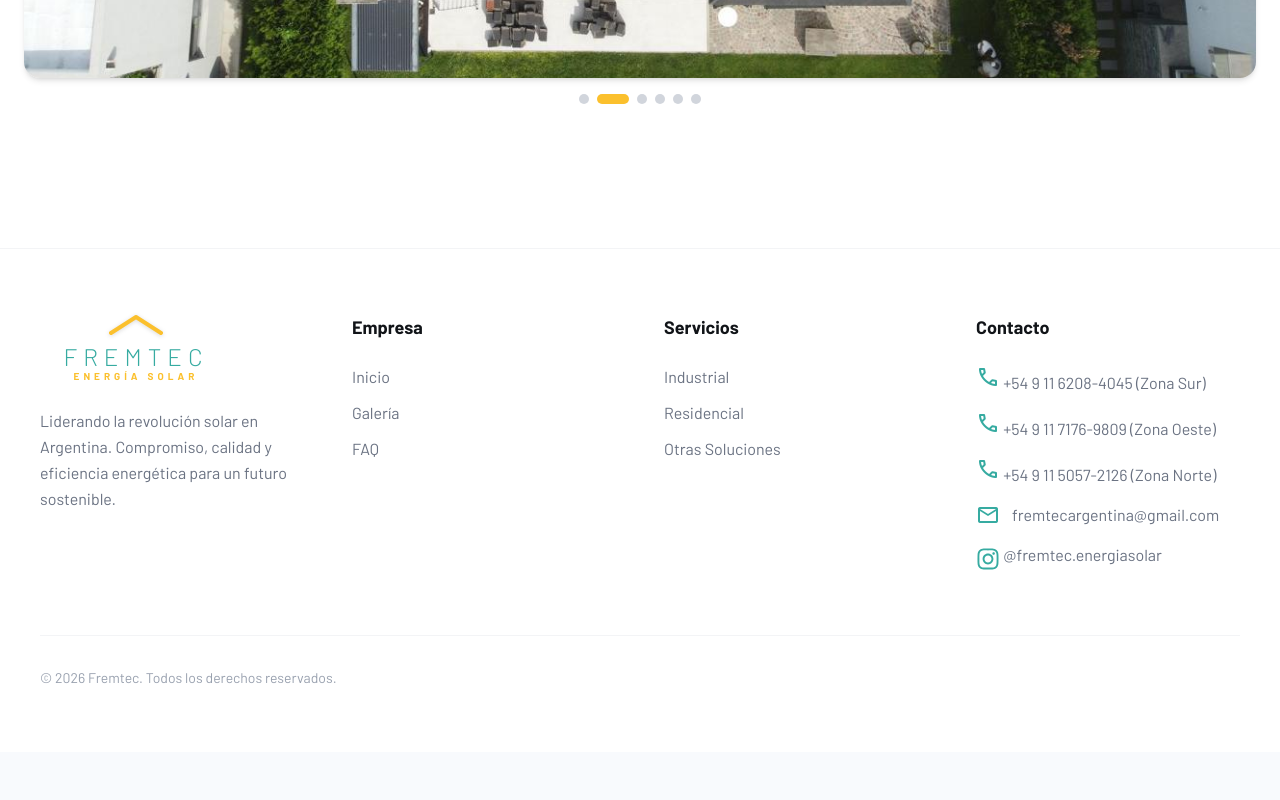
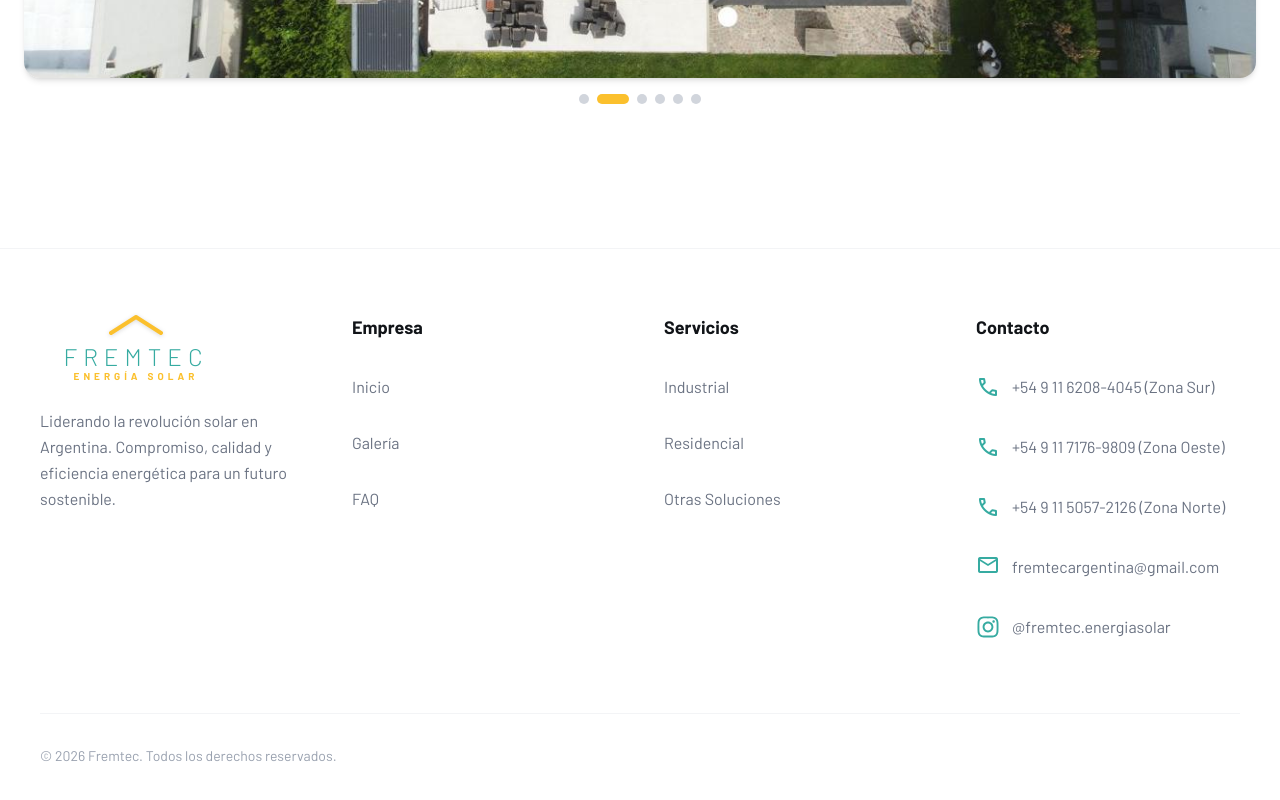
Before and after one commit to JCM200309/fremtec, a React (Vite) app: page /galeria in a window 1280 px wide. Shown: the part 2273-3073 px from the top of the page. Before the commit the page ends 3025 px from the top, so only its background shows below. Built offline with nearby package versions, Linux system fonts and the light colour scheme.

Commit message:
Mejoras de SEO y Mobile

```diff
--- a/components/Features.tsx
+++ b/components/Features.tsx
@@ -48,8 +48,8 @@ const Features: React.FC = () => {
               Somos una empresa que nos adecuamos a la necesidad de cada cliente, con un equipo de trabajo postventa que asiste las 24hs ante cualquier consulta.
             </p>
             <button
-            onClick={() => navigate("/faq")}
-            className="w-fit mt-4 text-primary font-bold hover:translate-x-2 transition-transform inline-flex items-center text-lg" >
+              onClick={() => navigate("/faq")}
+              className="w-fit mt-4 text-primary font-bold hover:translate-x-2 transition-transform inline-flex items-center text-lg py-2 min-h-[44px]" >
               Preguntas comunes <span className="material-symbols-outlined ml-2">chevron_right</span>
             </button>
           </div>
--- a/components/Footer.tsx
+++ b/components/Footer.tsx
@@ -1,7 +1,7 @@
 
 import React from 'react';
 import Logo from './Logo';
-import { FaInstagram  } from "react-icons/fa";
+import { FaInstagram } from "react-icons/fa";
 
 const Footer: React.FC = () => {
   return (
@@ -14,7 +14,7 @@ const Footer: React.FC = () => {
               {/* LOGO PROTAGONISTA */}
 
               <div className="animate-brand-entry w-40 md:w-48 opacity-90">
-                <Logo/>
+                <Logo />
               </div>
 
 
@@ -42,9 +42,9 @@ const Footer: React.FC = () => {
           <div className="flex flex-col gap-6">
             <h4 className="text-[#111418] font-bold text-lg">Empresa</h4>
             <div className="flex flex-col gap-3">
-              <a className="text-gray-500 hover:text-primary transition-colors text-base" href="/">Inicio</a>
-              <a className="text-gray-500 hover:text-primary transition-colors text-base" href="/galeria">Galería</a>
-              <a className="text-gray-500 hover:text-primary transition-colors text-base" href="/faq">FAQ</a>
+              <a className="text-gray-500 hover:text-primary transition-colors text-base py-2 min-h-[44px] flex items-center" href="/">Inicio</a>
+              <a className="text-gray-500 hover:text-primary transition-colors text-base py-2 min-h-[44px] flex items-center" href="/galeria">Galería</a>
+              <a className="text-gray-500 hover:text-primary transition-colors text-base py-2 min-h-[44px] flex items-center" href="/faq">FAQ</a>
             </div>
           </div>
 
@@ -52,9 +52,9 @@ const Footer: React.FC = () => {
           <div className="flex flex-col gap-6">
             <h4 className="text-[#111418] font-bold text-lg">Servicios</h4>
             <div className="flex flex-col gap-3">
-              <a href="/industrial" className="text-gray-500 hover:text-primary transition-colors text-base">Industrial</a>
-              <a href="/residencial" className="text-gray-500 hover:text-primary transition-colors text-base">Residencial</a>
-              <a href="/otras-soluciones" className="text-gray-500 hover:text-primary transition-colors text-base">Otras Soluciones</a>
+              <a href="/industrial" className="text-gray-500 hover:text-primary transition-colors text-base py-2 min-h-[44px] flex items-center">Industrial</a>
+              <a href="/residencial" className="text-gray-500 hover:text-primary transition-colors text-base py-2 min-h-[44px] flex items-center">Residencial</a>
+              <a href="/otras-soluciones" className="text-gray-500 hover:text-primary transition-colors text-base py-2 min-h-[44px] flex items-center">Otras Soluciones</a>
             </div>
           </div>
 
@@ -63,32 +63,32 @@ const Footer: React.FC = () => {
             <h4 className="text-[#111418] font-bold text-lg">Contacto</h4>
             <div className="flex flex-col gap-4 text-base text-gray-500">
               <div className="flex items-start gap-3">
-                <a href="https://wa.me/541162084045" target="_blank" rel="noopener noreferrer" className="transition-transform">
+                <a href="https://wa.me/541162084045" target="_blank" rel="noopener noreferrer" className="transition-transform py-2 min-h-[44px] flex items-center gap-3">
                   <span className="material-symbols-outlined text-primary">call</span>
                   <span> +54 9 11 6208-4045 (Zona Sur)</span>
                 </a>
 
               </div>
               <div className="flex items-start gap-3">
-                <a href="https://wa.me/541171769809" target="_blank" rel="noopener noreferrer" className="transition-transform">
+                <a href="https://wa.me/541171769809" target="_blank" rel="noopener noreferrer" className="transition-transform py-2 min-h-[44px] flex items-center gap-3">
                   <span className="material-symbols-outlined text-primary">call</span>
                   <span> +54 9 11 7176-9809 (Zona Oeste)</span>
                 </a>
               </div>
               <div className="flex items-start gap-3">
-                <a href="https://wa.me/541150572126" target="_blank" rel="noopener noreferrer" className="transition-transform">
+                <a href="https://wa.me/541150572126" target="_blank" rel="noopener noreferrer" className="transition-transform py-2 min-h-[44px] flex items-center gap-3">
                   <span className="material-symbols-outlined text-primary">call</span>
                   <span> +54 9 11 5057-2126 (Zona Norte)</span>
                 </a>
               </div>
 
               <div className="flex items-start gap-3">
-                <span className="material-symbols-outlined text-primary">email</span>
-                <span>fremtecargentina@gmail.com</span>
+                <span className="material-symbols-outlined text-primary py-2">email</span>
+                <span className="py-2 min-h-[44px] flex items-center">fremtecargentina@gmail.com</span>
               </div>
               <div className="flex items-start gap-3">
-                <a href="https://www.instagram.com/fremtec.energiasolar/?hl=es-la" target="_blank" rel="noopener noreferrer" className="transition-transform">
-                  <FaInstagram className=" material-symbols-outlined text-primary mt-1"/>
+                <a href="https://www.instagram.com/fremtec.energiasolar/?hl=es-la" target="_blank" rel="noopener noreferrer" className="transition-transform py-2 min-h-[44px] flex items-center gap-3">
+                  <FaInstagram className=" material-symbols-outlined text-primary" />
                   <span> @fremtec.energiasolar</span>
                 </a>
 
--- a/components/Hero.tsx
+++ b/components/Hero.tsx
@@ -52,10 +52,10 @@ const Hero: React.FC = () => {
 
       {/* Indicador de scroll - ARREGLADO Y ANIMADO */}
 
-     <div className="hidden sm:flex md:flex lg:flex absolute bottom-4 sm:bottom-1 md:bottom-2 left-1/2 right-1/2 -translate-x-1/2 animate-bounce-slow z-30 flex-col items-center pointer-events-none">
+      <div className="flex absolute bottom-4 sm:bottom-1 md:bottom-2 left-1/2 right-1/2 -translate-x-1/2 animate-bounce-slow z-30 flex-col items-center pointer-events-none">
 
         <span className="text-white text-[9px] uppercase tracking-[0.6em] mb-4 font-black opacity-60">Explorar</span>
-      <div className="w-0.5 h-14 md:h-16 bg-gradient-to-b from-secondary via-secondary to-transparent rounded-full shadow-[0_0_15px_rgba(251,192,45,0.4)]"></div>
+        <div className="w-0.5 h-10 md:h-16 bg-gradient-to-b from-secondary via-secondary to-transparent rounded-full shadow-[0_0_15px_rgba(251,192,45,0.4)]"></div>
       </div>
 
     </section>
--- a/components/Navbar.tsx
+++ b/components/Navbar.tsx
@@ -57,7 +57,7 @@ const Navbar: React.FC = () => {
 
         {/* Mobile Menu Button */}
         <button
-          className="lg:hidden text-[#111418] p-2"
+          className="lg:hidden text-[#111418] p-3 min-h-[48px] min-w-[48px] flex items-center justify-center rounded-lg"
           onClick={() => setIsOpen((v) => !v)}
           aria-label="Abrir menú"
           aria-expanded={isOpen}
@@ -70,13 +70,13 @@ const Navbar: React.FC = () => {
 
       {/* Mobile Dropdown */}
       {isOpen && (
-        <div className="lg:hidden border-t border-[#f0f2f4] bg-white/95 backdrop-blur-md">
+        <div className="lg:hidden absolute top-full left-0 w-full border-t border-[#f0f2f4] bg-white/95 backdrop-blur-md shadow-lg shadow-black/5">
           <nav className="px-6 py-4 flex flex-col gap-3">
             {links.map((link) => (
               <Link
                 key={link.path}
                 to={link.path}
-                className={`py-3 px-2 rounded-lg font-semibold uppercase tracking-wider text-sm transition
+                className={`py-4 px-3 rounded-lg font-semibold uppercase tracking-wider text-sm transition min-h-[48px] flex items-center
                   ${isActive(link.path) ? 'text-primary bg-primary/5' : 'text-gray-700 hover:bg-gray-100'}
                 `}
               >
--- a/pages/FAQPage.tsx
+++ b/pages/FAQPage.tsx
@@ -10,6 +10,7 @@ const FAQPage: React.FC = () => {
       <Seo
         title="Preguntas Frecuentes | Energía Solar | Fremtec"
         description="Respuestas a las dudas más comunes sobre energía solar en Argentina: instalación, costos, Ley de Generación Distribuida, mantenimiento y plazos. Fremtec te asesora."
+        url="/faq"
       />
       <PageHero
         title="Centro de Soporte"
--- a/pages/GalleryPage.tsx
+++ b/pages/GalleryPage.tsx
@@ -17,8 +17,8 @@ const GalleryPage: React.FC = () => {
     { src: "/fotos/paginaWeb/Residencial/residencial_soluciones3.jpeg", alt: "Paneles Residenciales" },
     { src: "/fotos/fotos-tio/casa-aereo.jpeg", alt: "Vista Aérea Residencial" },
     { src: "/fotos/fotos-tio/panel-domestico-index.jpeg", alt: "Panel Hogar" },
-    { src: "/fotos/paginaWeb/Residencial/residencial1.jpeg", alt: "Casa residencial",  },
-    { src: "/fotos/paginaWeb/Residencial/tableroHorizontal.jpg", alt: "Casa residencial"},
+    { src: "/fotos/paginaWeb/Residencial/residencial1.jpeg", alt: "Casa residencial", },
+    { src: "/fotos/paginaWeb/Residencial/tableroHorizontal.jpg", alt: "Casa residencial" },
     { src: "/fotos/paginaWeb/Residencial/residencialCasaArriba.jpg", alt: "Casa Sustentable" },
   ];
 
@@ -27,6 +27,8 @@ const GalleryPage: React.FC = () => {
       <Seo
         title="Galería de Proyectos | Instalaciones Solares | Fremtec"
         description="Proyectos de energía solar realizados por Fremtec en Argentina: instalaciones residenciales e industriales. Conocé nuestro trabajo y resultados."
+        image="/fotos/fotos-tio/industrial-header.jpeg"
+        url="/galeria"
       />
       <PageHero
         title="Nuestra Galería"
--- a/pages/IndustrialPage.tsx
+++ b/pages/IndustrialPage.tsx
@@ -10,6 +10,8 @@ const IndustrialPage: React.FC = () => {
       <Seo
         title="Energía Solar Industrial | Fremtec Argentina"
         description="Energía solar para empresas e industrias en Argentina. Ingeniería fotovoltaica, auditoría energética y optimización de costos. Proyectos a medida para plantas y comercios."
+        image="/fotos/heroIndustrial.jpeg"
+        url="/industrial"
       />
       {/* Industrial Hero - Imagen: industria.jpg */}
 
@@ -23,7 +25,7 @@ const IndustrialPage: React.FC = () => {
 
         <div className="relative z-10 container px-4 md:px-6 max-w-[1280px] text-center flex flex-col items-center justify-center min-h-[60vh]">
           <h1 className="title-hero-texts font-black mb-6 leading-tight tracking-tighter drop-shadow-xl">
-            Energía para <br/><span className="text-primary italic">Tu Industria</span>
+            Energía para <br /><span className="text-primary italic">Tu Industria</span>
           </h1>
           <p className="text-xl text-gray-200 max-w-[700px] mx-auto leading-relaxed drop-shadow-md p-hero-texts mb-12">
             Optimizamos costos operativos mediante ingeniería solar de alta precisión y servicios de auditoría energética especializada.
@@ -45,7 +47,7 @@ const IndustrialPage: React.FC = () => {
           <div className="grid grid-cols-1 lg:grid-cols-2 gap-20 items-center">
             <div className="relative">
               <div className="rounded-[60px] overflow-hidden shadow-2xl relative z-20">
-<img
+                <img
                   src="fotos/ingeniero.jpeg"
                   alt="Ingeniero de Fremtec en proyecto de energía solar industrial en Argentina"
                   className="w-full h-[650px] object-cover"
--- a/pages/OtherSolutionsPage.tsx
+++ b/pages/OtherSolutionsPage.tsx
@@ -37,6 +37,8 @@ const OtherSolutionsPage: React.FC = () => {
       <Seo
         title="Otras Soluciones Solares | Carpot, Bombeo, EV | Fremtec"
         description="Cargadores para autos eléctricos, carport solares, termotanques solares industriales y bombeo solar en Argentina. Soluciones a medida más allá de los paneles fotovoltaicos."
+        image="/fotos/paginaWeb/Otras/carPotNuevo.png"
+        url="/otras-soluciones"
       />
       <PageHero
         title="Otras Soluciones"
--- a/src/index.css
+++ b/src/index.css
@@ -10,7 +10,7 @@
 
 @layer components {
   .title-hero-texts {
-    @apply text-4xl! sm:text-4xl! md:text-5xl! lg:text-6xl! xl:text-6xl! 2xl:text-7xl!;
+    @apply text-3xl! sm:text-4xl! md:text-5xl! lg:text-6xl! xl:text-6xl! 2xl:text-7xl! leading-tight! sm:leading-tight!;
   }
 
   .p-hero-texts {
@@ -22,10 +22,10 @@
   }
 
   .buttons-hero-size{
-    @apply h-16! 2xl:h-18! py-3!
+    @apply h-14! sm:h-16! 2xl:h-18! py-3! min-h-[48px]!;
   }
 
   .hero-correct-size{
-    @apply relative w-full! h-[calc(100vh-80px)]! sm:h-[calc(100vh-90px)]! lg:h-[calc(100vh-80px)]!
+    @apply relative w-full! min-h-[calc(100vh-70px)]! sm:min-h-[calc(100vh-90px)]! lg:min-h-[calc(100vh-80px)]! pb-12!;
   }
 }
```
Also changed, not shown: components/Seo.tsx (+49 -9 lines), index.html (+8 -0 lines), pages/DomesticPage.tsx (+5 -3 lines). Lines whose indentation alone changed are shown as unchanged.
